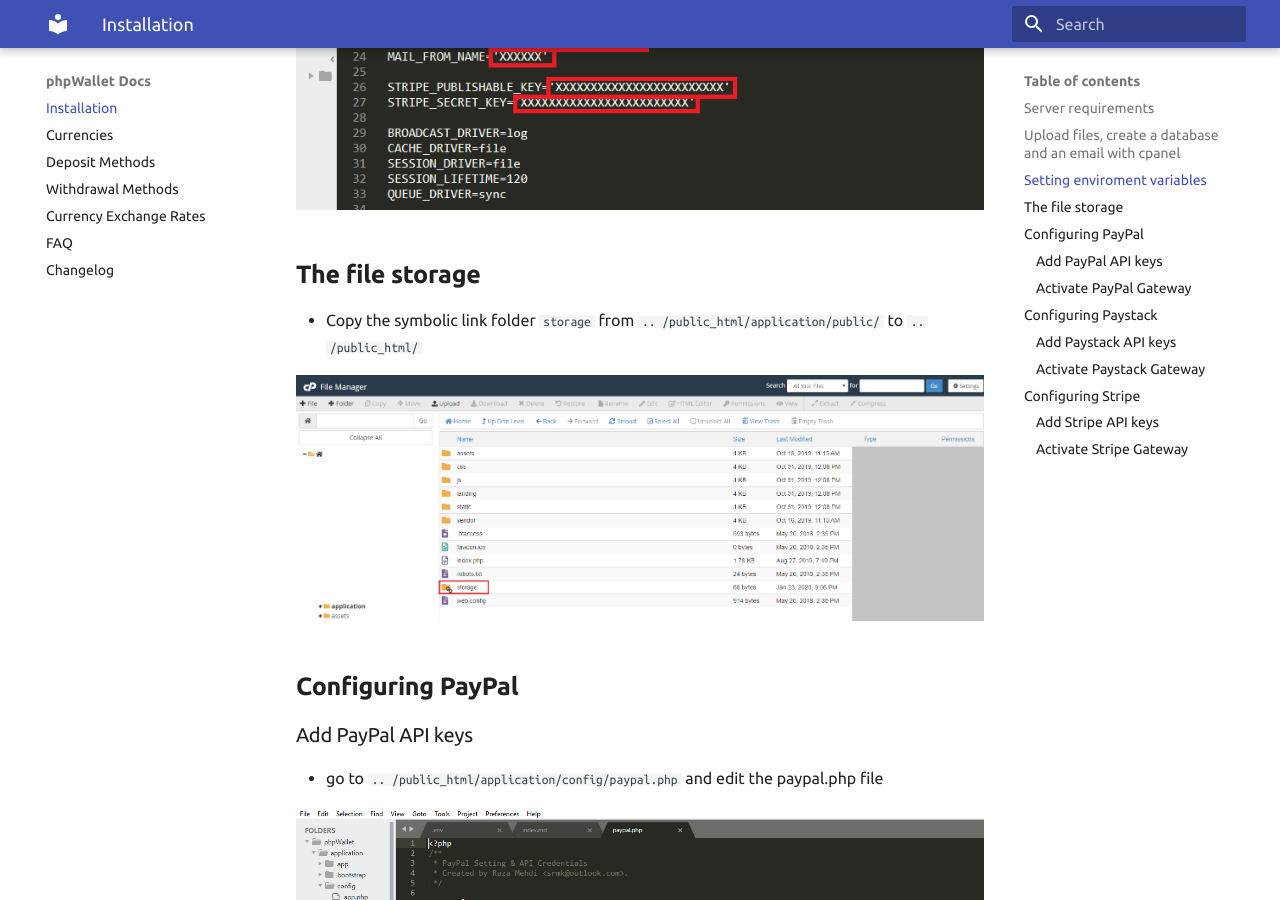
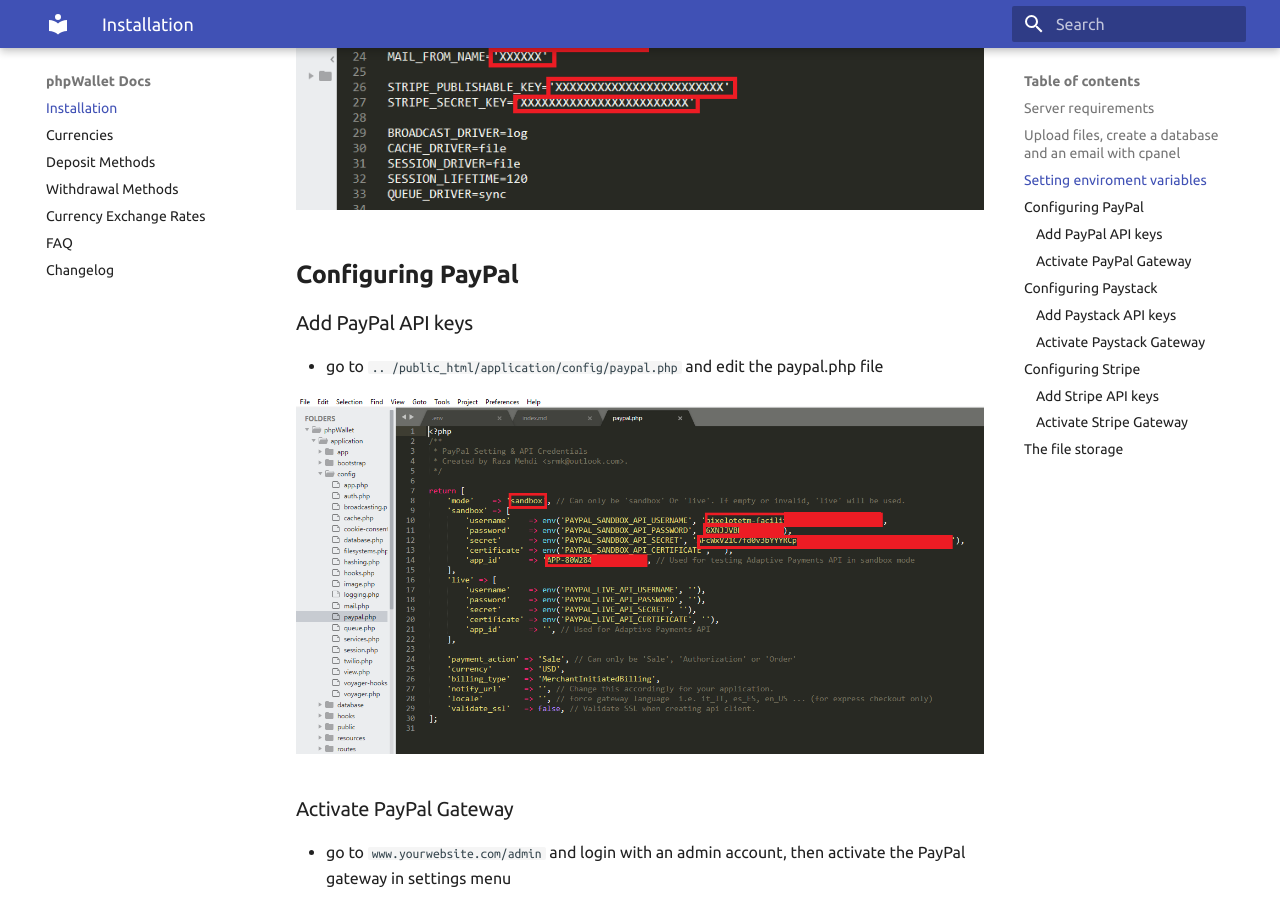
Before and after one commit to Celso-Ricardo/phpwallet-payment-gateway-script-docs, an MkDocs documentation site: the page built from docs/index.md, in a window 1280 px wide and 900 px high, scrolled down 1410 px. Built offline with MkDocs 1.6.1 and Material for MkDocs 9.7.7, drawn with Linux system fonts in a browser that asks for light colours; some of the changed text lies outside the part shown.

Commit message:
installation pahe storage step

```diff
--- a/docs/index.md
+++ b/docs/index.md
@@ -29,11 +29,6 @@
 
 [![image00](img/dotenv.png)](img/dotenv.png)
 
-## __The file storage__
-
-* Copy the symbolic link folder ` storage ` from ` .. /public_html/application/public/ `  to ` .. /public_html/ `
-
-[![image01](img/storage_link.png)](img/storage_link.png)
 
 ## __Configuring PayPal__
 ### Add PayPal API keys
@@ -64,3 +59,9 @@
 
 ### Activate Stripe Gateway
 * Activate the Stripe gateway in settings menu. ( process described [here](#step-2_1)  )
+
+## __The file storage__
+
+* Copy the symbolic link folder ` storage ` from ` .. /public_html/application/public/ `  to ` .. /public_html/ `
+
+[![image01](img/storage_link.png)](img/storage_link.png)
```
Also changed, not shown: docs/img/footer.jpeg (added), site/img/footer.jpeg (added), site/index.html, site/search/search_index.json, site/sitemap.xml, 1 other file.
